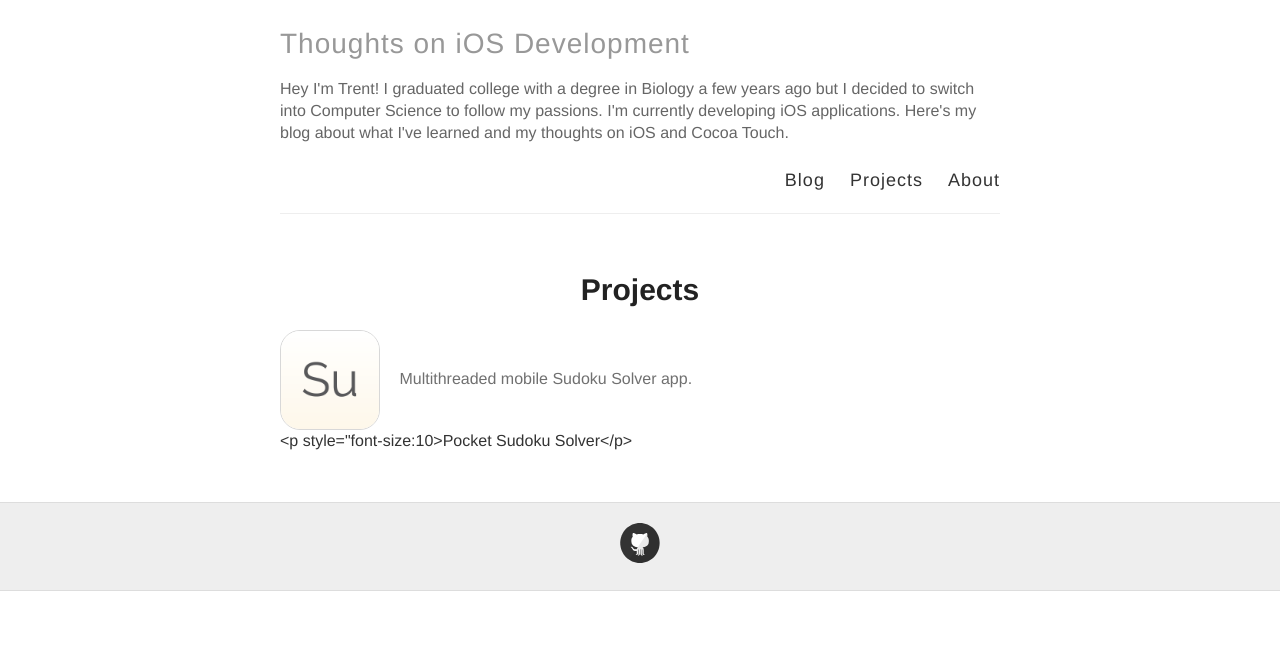
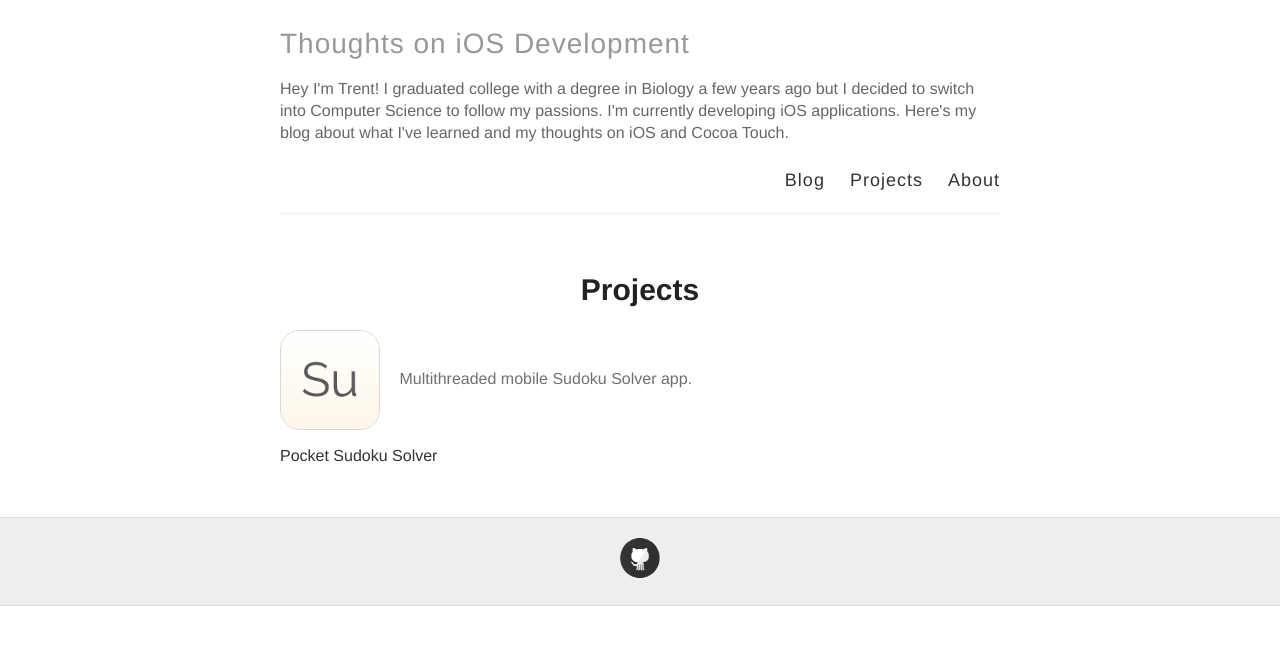
Before and after one commit to trentyou/trentyou.github.io, a Jekyll site: the page built from projects.md, in a window 1280 px wide. Shown: the top 645 px of the page. Built offline with Jekyll 4.4.1, drawn with Linux system fonts in a browser that asks for light colours.

Commit message:
Updated projects.md

```diff
--- a/projects.md
+++ b/projects.md
@@ -21,6 +21,6 @@ published: true
     </a>
     </div>
 
-    <p style="font-size:10>Pocket Sudoku Solver</p>
+    <p style="font-size:8">Pocket Sudoku Solver</p>
   </li>
 </ul>
```
